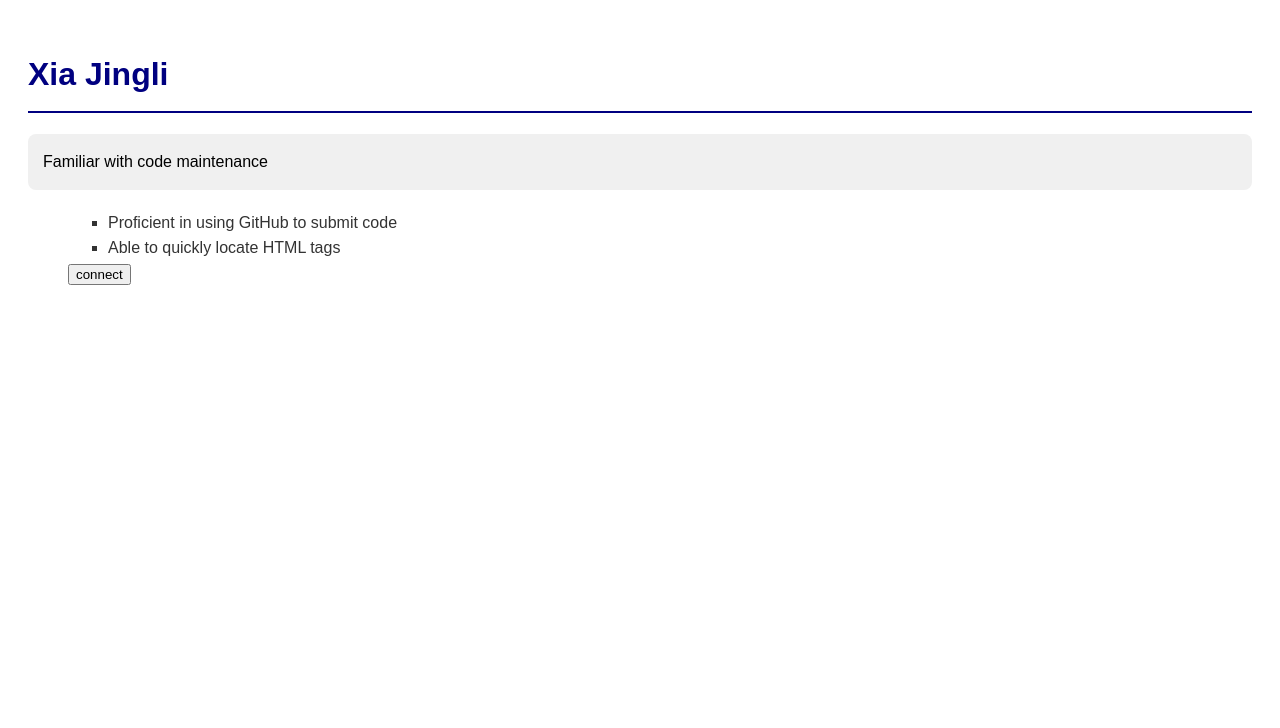
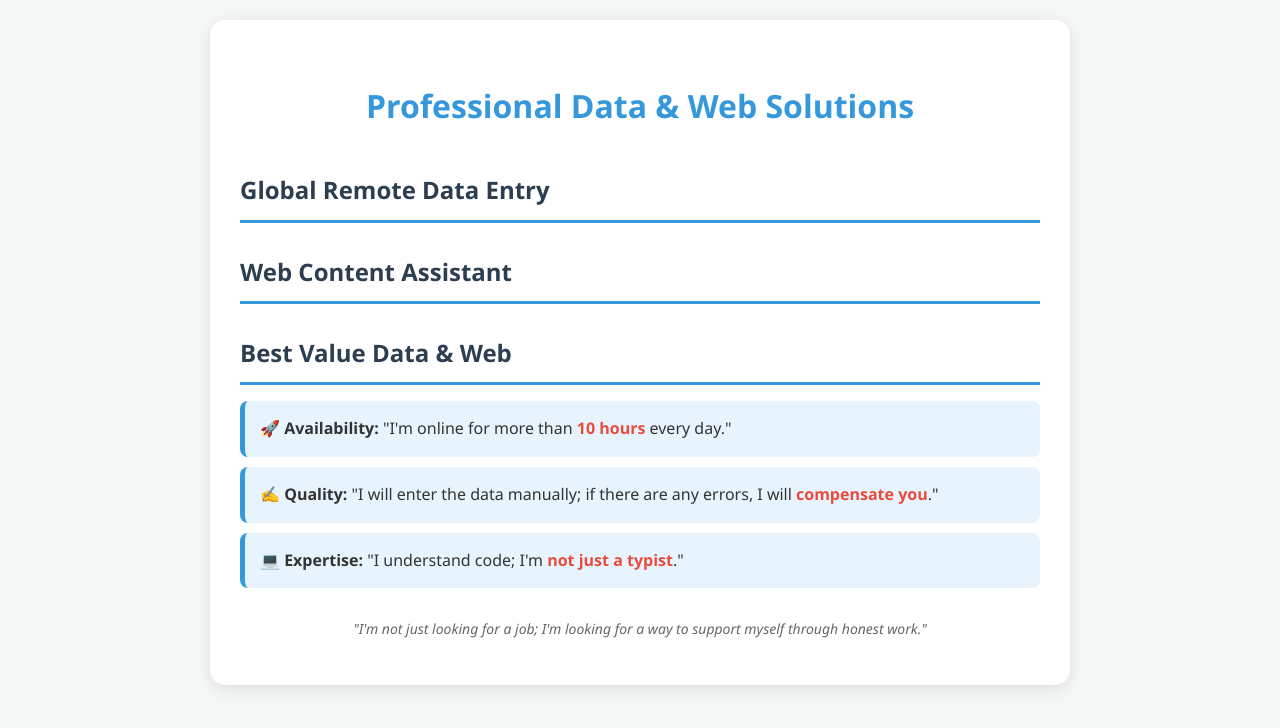
Before and after one commit to weeede/Repository-name, a plain HTML site: page index.html in a window 1280 px wide. Drawn offline with Linux system fonts and the light colour scheme.

Commit message:
Revise index.html for improved structure and content

```diff
--- a/index.html
+++ b/index.html
@@ -1,24 +1,46 @@
 <!DOCTYPE html>
-<html>
+<html lang="zh-CN">
 <head>
     <meta charset="UTF-8">
     <meta name="viewport" content="width=device-width, initial-scale=1.0">
-    <title>Xia Jingli's personal homepage	</title>
+    <title>Xia Jingli | Data & Web Specialist</title>
+    <style>
+        /* 1. 全局样式：让背景变舒服，字体变高级 */
+        body { font-family: 'Segoe UI', Tahoma, Geneva, Verdana, sans-serif; background-color: #f4f7f6; color: #333; margin: 0; padding: 20px; line-height: 1.6; }
+        .container { max-width: 800px; margin: auto; background: #fff; padding: 30px; border-radius: 15px; box-shadow: 0 4px 15px rgba(0,0,0,0.1); }
+
+        /* 2. 标题样式：让你的三个大标题更醒目 */
+        h1 { color: #2c3e50; border-bottom: 3px solid #3498db; padding-bottom: 10px; margin-top: 30px; font-size: 24px; }
+        .header-title { text-align: center; color: #3498db; border-bottom: none; font-size: 32px; }
+
+        /* 3. 列表样式：让你的承诺看起来更专业 */
+        ul { list-style: none; padding: 0; }
+        li { background: #e8f4fd; margin-bottom: 10px; padding: 15px; border-radius: 8px; border-left: 5px solid #3498db; transition: 0.3s; }
+        li:hover { transform: translateX(10px); background: #d1e9fa; }
+
+        /* 4. 按钮/高亮样式 */
+        .highlight { color: #e74c3c; font-weight: bold; }
+    </style>
 </head>
-<body style="font-family: sans-serif; line-height: 1.6; padding: 20px;">
-    </body>
+<body>
+
+<div class="container">
+    <h1 class="header-title">Professional Data & Web Solutions</h1>
+
+    <h1>Global Remote Data Entry</h1>
+    <h1>Web Content Assistant</h1>
+    <h1>Best Value Data & Web</h1>
+
+    <ul>
+        <li>🚀 <strong>Availability:</strong> "I'm online for more than <span class="highlight">10 hours</span> every day."</li>
+        <li>✍️ <strong>Quality:</strong> "I will enter the data manually; if there are any errors, I will <span class="highlight">compensate you</span>."</li>
+        <li>💻 <strong>Expertise:</strong> "I understand code; I'm <span class="highlight">not just a typist</span>."</li>
+    </ul>
+
+    <p style="margin-top: 30px; font-size: 14px; color: #666; text-align: center;">
+        <i>"I'm not just looking for a job; I'm looking for a way to support myself through honest work."</i>
+    </p>
+</div>
+
+</body>
 </html>
-<h1 style="color: #000080; border-bottom: 2px solid #000080; padding-bottom: 10px;">
-  Xia Jingli
-</h1>
-<div style="background-color: #f0f0f0; padding: 15px; border-radius: 8px; margin: 20px 0;">
-  Familiar with code maintenance
-</div>
-<ul style="list-style-type: square; color: #333;">
-  <ul style="list-style-type: square; color: #333;">
-  <li>Proficient in using GitHub to submit code</li>
-  <li>Able to quickly locate HTML tags</li>
-</ul>
-<a href="https://www.linkedin.com/in/得-马-231075355">
-  <button style="...">connect</button>
-</a>
```
